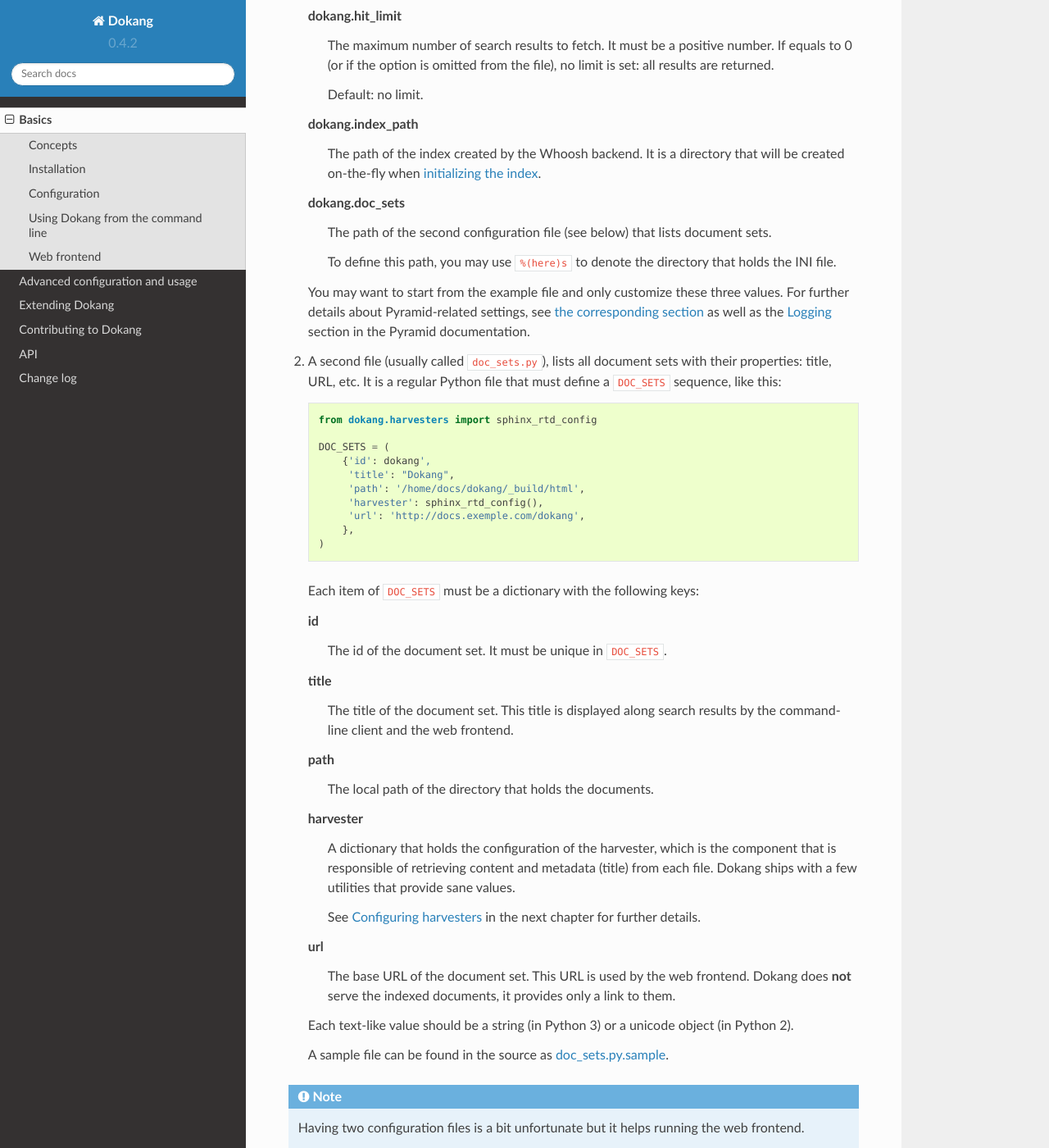
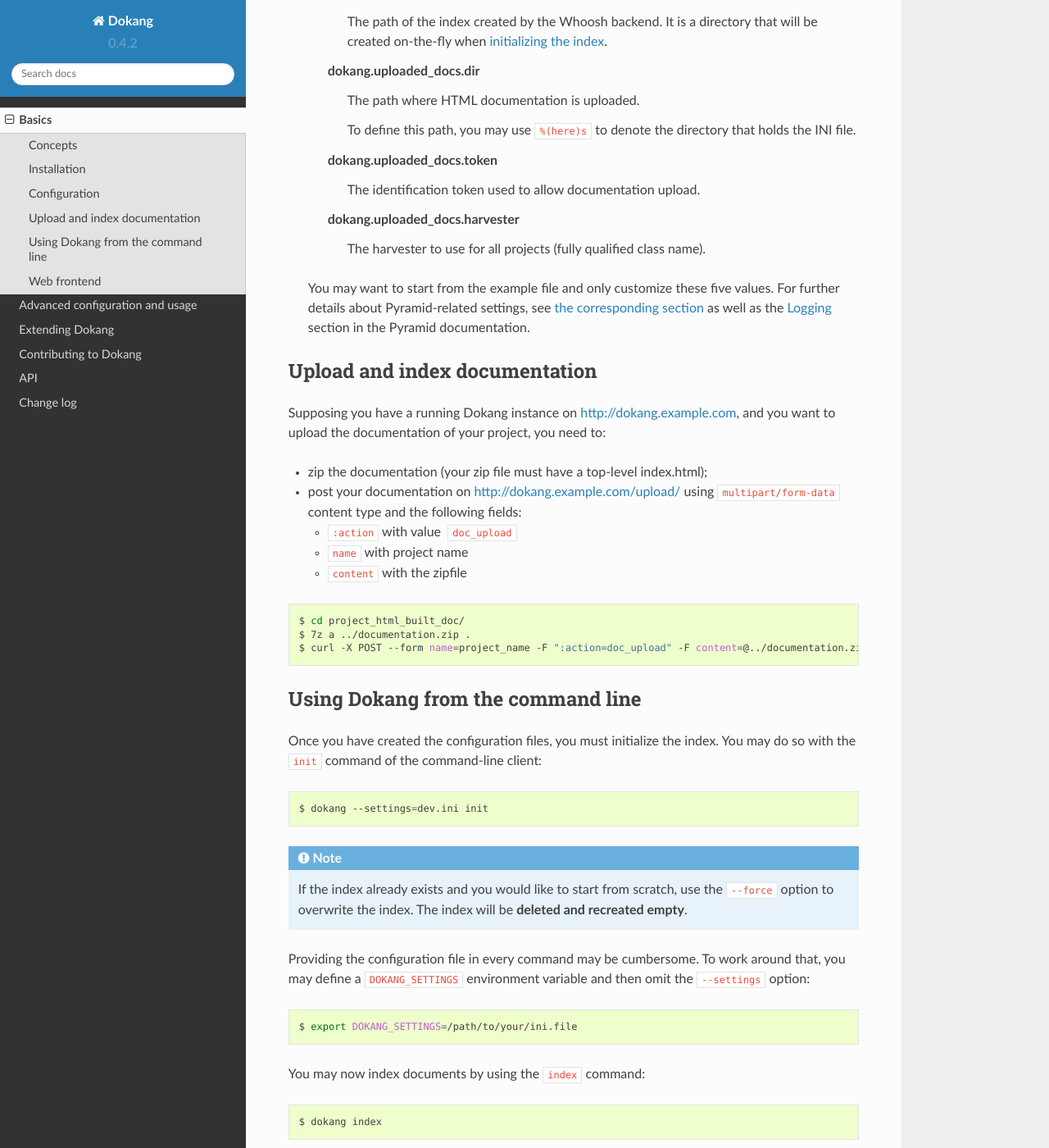
Before and after one commit to Polyconseil/dokang, a Sphinx documentation site: the page built from docs/basics.rst, in a window 1280 px wide and 1400 px high, scrolled down 846 px. Shown: the whole window at 82% size. Built offline with Sphinx 7.4.7 and the Read the Docs theme 2.0.0, drawn with Linux system fonts in a browser that asks for light colours; some of the changed text lies outside the part shown.

Commit message:
Add server-side setup.py upload_doc support.

```diff
--- a/CHANGES.txt
+++ b/CHANGES.txt
@@ -6,6 +6,8 @@
 
 - Add "highlight" in the query string of the URLs of search results.
   This parameter is understood by Sphinx-generated HTML files.
+
+- Add documentation uploading end point (to use Dokang web frontend to serve the documentation)
 
 
 Dokang 0.4.2 (2014-09-01)
--- a/docs/basics.rst
+++ b/docs/basics.rst
@@ -29,100 +29,62 @@
 Configuration
 -------------
 
-.. note::
+The entry point is an ``INI`` configuration file, an example of
+which is shipped with the source as ``dev.ini``. It controls both
+the configuration of the web frontend and the general settings. The
+latter are defined by ``dokang.*`` options:
 
-   Dokang is extensible at the expense of the readability of the
-   configuration. Balance is hard. Suggestions are welcome.
-
-
-Configuration is twofold:
-
-1. The entry point is an ``INI`` configuration file, an example of
-   which is shipped with the source as ``dev.ini``. It controls both
-   the configuration of the web frontend and the general settings. The
-   latter are defined by ``dokang.*`` options:
-
-   dokang.hit_limit
+    dokang.hit_limit
        The maximum number of search results to fetch. It must be a
        positive number. If equals to 0 (or if the option is omitted
        from the file), no limit is set: all results are returned.
 
        Default: no limit.
 
-   dokang.index_path
-       The path of the index created by the Whoosh backend. It is a
-       directory that will be created on-the-fly when
-       :ref:`initializing the index <cli_init>`.
+    dokang.index_path
+        The path of the index created by the Whoosh backend. It is a
+        directory that will be created on-the-fly when
+        :ref:`initializing the index <cli_init>`.
 
-   dokang.doc_sets
-       The path of the second configuration file (see below) that
-       lists document sets.
+    dokang.uploaded_docs.dir
+        The path where HTML documentation is uploaded.
 
-       To define this path, you may use ``%(here)s`` to denote the
-       directory that holds the INI file.
+        To define this path, you may use ``%(here)s`` to denote the
+        directory that holds the INI file.
+
+    dokang.uploaded_docs.token
+        The identification token used to allow documentation upload.
+
+    dokang.uploaded_docs.harvester
+        The harvester to use for all projects (fully qualified class name).
 
    You may want to start from the example file and only customize
-   these three values. For further details about Pyramid-related
+   these five values. For further details about Pyramid-related
    settings, see `the corresponding section
    <http://docs.pylonsproject.org/projects/pyramid/en/latest/narr/environment.html>`_
    as well as the `Logging
    <http://docs.pylonsproject.org/projects/pyramid/en/latest/narr/logging.html>`_
    section in the Pyramid documentation.
 
-2. A second file (usually called ``doc_sets.py``), lists all document
-   sets with their properties: title, URL, etc. It is a regular Python
-   file that must define a ``DOC_SETS`` sequence, like this:
+Upload and index documentation
+------------------------------
 
-   .. code:: python
+Supposing you have a running Dokang instance on http://dokang.example.com,
+and you want to upload the documentation of your project, you need to:
 
-      from dokang.harvesters import sphinx_rtd_config
+- zip the documentation (your zip file must have a top-level index.html);
+- post your documentation on http://dokang.example.com/upload/ using ``multipart/form-data`` content type and
+  the following fields:
 
-      DOC_SETS = (
-          {'id': dokang',
-           'title': "Dokang",
-           'path': '/home/docs/dokang/_build/html',
-           'harvester': sphinx_rtd_config(),
-           'url': 'http://docs.exemple.com/dokang',
-          },
-      )
+  - ``:action`` with value  ``doc_upload``
+  - ``name`` with project name
+  - ``content`` with the zipfile
 
-   Each item of ``DOC_SETS`` must be a dictionary with the following
-   keys:
+.. code-block:: bash
 
-   id
-       The id of the document set. It must be unique in ``DOC_SETS``.
-
-   title
-       The title of the document set. This title is displayed along
-       search results by the command-line client and the web frontend.
-
-   path
-       The local path of the directory that holds the documents.
-
-   harvester
-       A dictionary that holds the configuration of the harvester,
-       which is the component that is responsible of retrieving
-       content and metadata (title) from each file. Dokang ships with
-       a few utilities that provide sane values.
-
-       See :ref:`advanced_harvester_config` in the next chapter for
-       further details.
-
-   url
-       The base URL of the document set. This URL is used by the web
-       frontend. Dokang does **not** serve the indexed documents, it
-       provides only a link to them.
-
-   Each text-like value should be a string (in Python 3) or a unicode
-   object (in Python 2).
-
-   A sample file can be found in the source as `doc_sets.py.sample
-   <https://github.com/Polyconseil/dokang/blob/master/doc_sets.py.sample>`_.
-
-.. note::
-
-   Having two configuration files is a bit unfortunate but it helps
-   running the web frontend.
+    $ cd project_html_built_doc/
+    $ 7z a ../documentation.zip .
+    $ curl -X POST --form name=project_name -F ":action=doc_upload" -F content=@../documentation.zip http://dokang:my-secret-token@dokang.example.com/upload
 
 
 Using Dokang from the command line
--- a/requirements.txt
+++ b/requirements.txt
@@ -3,3 +3,4 @@
 pyramid==1.5
 pyramid_chameleon==0.1
 Whoosh==2.6.0
+WTForms==2.0.1
```
Also changed, not shown: docs/extending.rst (+0 -10 lines), 8 other files.
